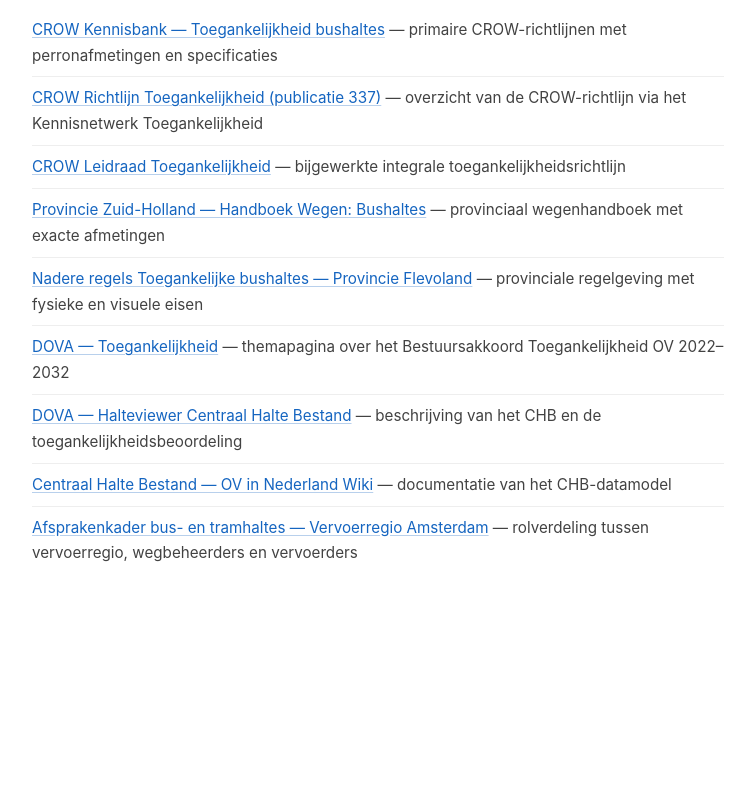
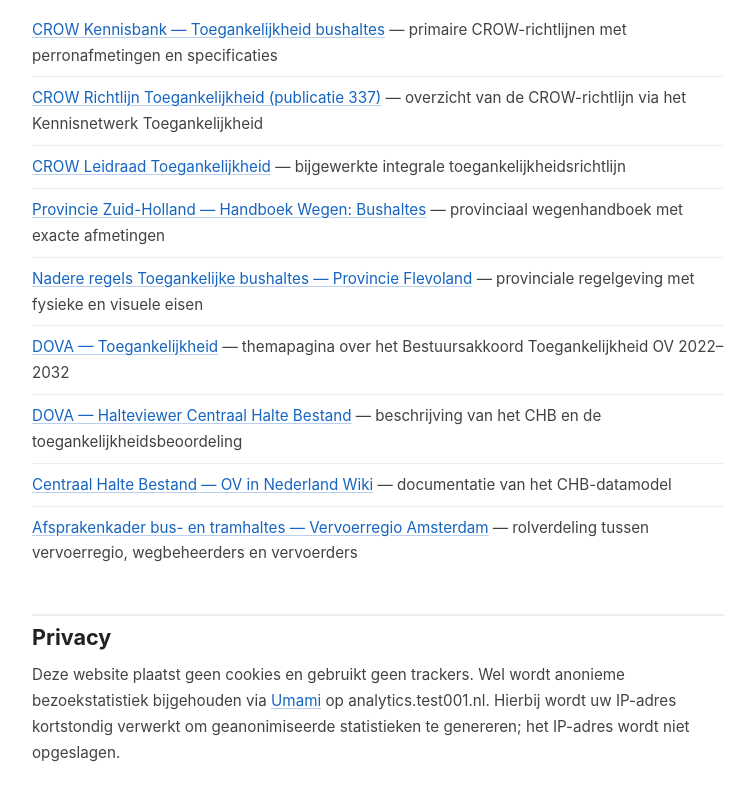
Before and after one commit to albertsikkema/niet-toegankelijke-bushaltes, a plain HTML site: page docs/eisen.html in a window 1280 px wide. Shown: the part 4818-5618 px from the top of the page, without its empty margins (262-1017 px from the left). Before the commit the page ends 5472 px from the top, so only its background shows below. Drawn offline with Linux system fonts and the light colour scheme.

Commit message:
docs: correct privacy notice and add it to all pages (#7)

```diff
--- a/docs/eisen.html
+++ b/docs/eisen.html
@@ -362,6 +362,9 @@
       <li><a href="https://wiki.ovinnederland.nl/wiki/Centraal_Halte_Bestand" target="_blank" rel="noopener">Centraal Halte Bestand &mdash; OV in Nederland Wiki</a> &mdash; documentatie van het CHB-datamodel</li>
       <li><a href="https://lokaleregelgeving.overheid.nl/CVDR467726/1" target="_blank" rel="noopener">Afsprakenkader bus- en tramhaltes &mdash; Vervoerregio Amsterdam</a> &mdash; rolverdeling tussen vervoerregio, wegbeheerders en vervoerders</li>
     </ul>
+
+    <h2 id="privacy">Privacy</h2>
+    <p>Deze website plaatst geen cookies en gebruikt geen trackers. Wel wordt anonieme bezoekstatistiek bijgehouden via <a href="https://umami.is" target="_blank" rel="noopener">Umami</a> op analytics.test001.nl. Hierbij wordt uw IP-adres kortstondig verwerkt om geanonimiseerde statistieken te genereren; het IP-adres wordt niet opgeslagen.</p>
   </main>
   <script>Theme.init();</script>
 </body>
```
Also changed, not shown: docs/feiten.html (+3 -0 lines), docs/index.html (+1 -1 lines).
